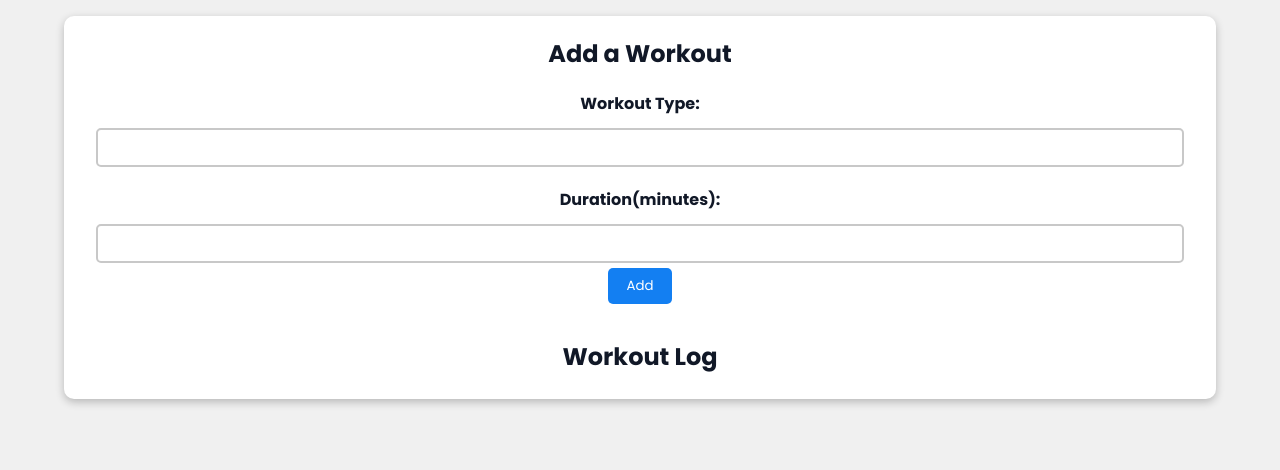
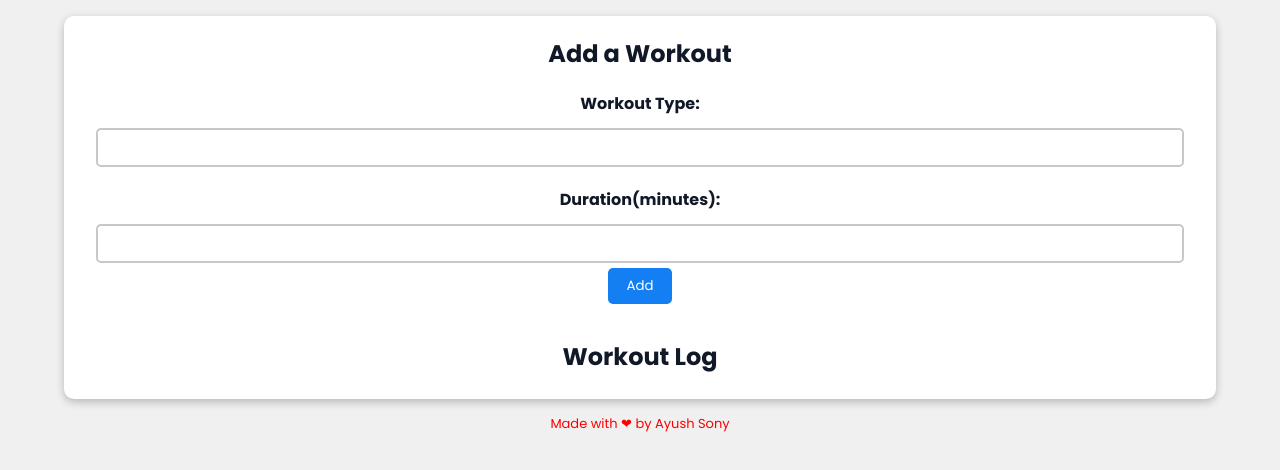
Before and after one commit to AyushSony880/Fitness-Tracker, a plain HTML site: page index.html in a window 1280 px wide. Shown: the part 74-544 px from the top of the page. Drawn offline with Linux system fonts and the light colour scheme.

Commit message:
last modify

```diff
--- a/index.html
+++ b/index.html
@@ -32,5 +32,6 @@
       <section id="AddListSection">
       </section>
     </div>
+    <p class="made-with" >Made with &#10084; by Ayush Sony</p>
   </body>
 </html>
--- a/style.css
+++ b/style.css
@@ -137,3 +137,11 @@ nav {
 #delete:hover {
   background-color: #e03232;
 }
+
+
+.made-with{
+  padding: 5px;
+  color: red;
+  font-size: small;
+  margin: 0 15px;
+}
```
